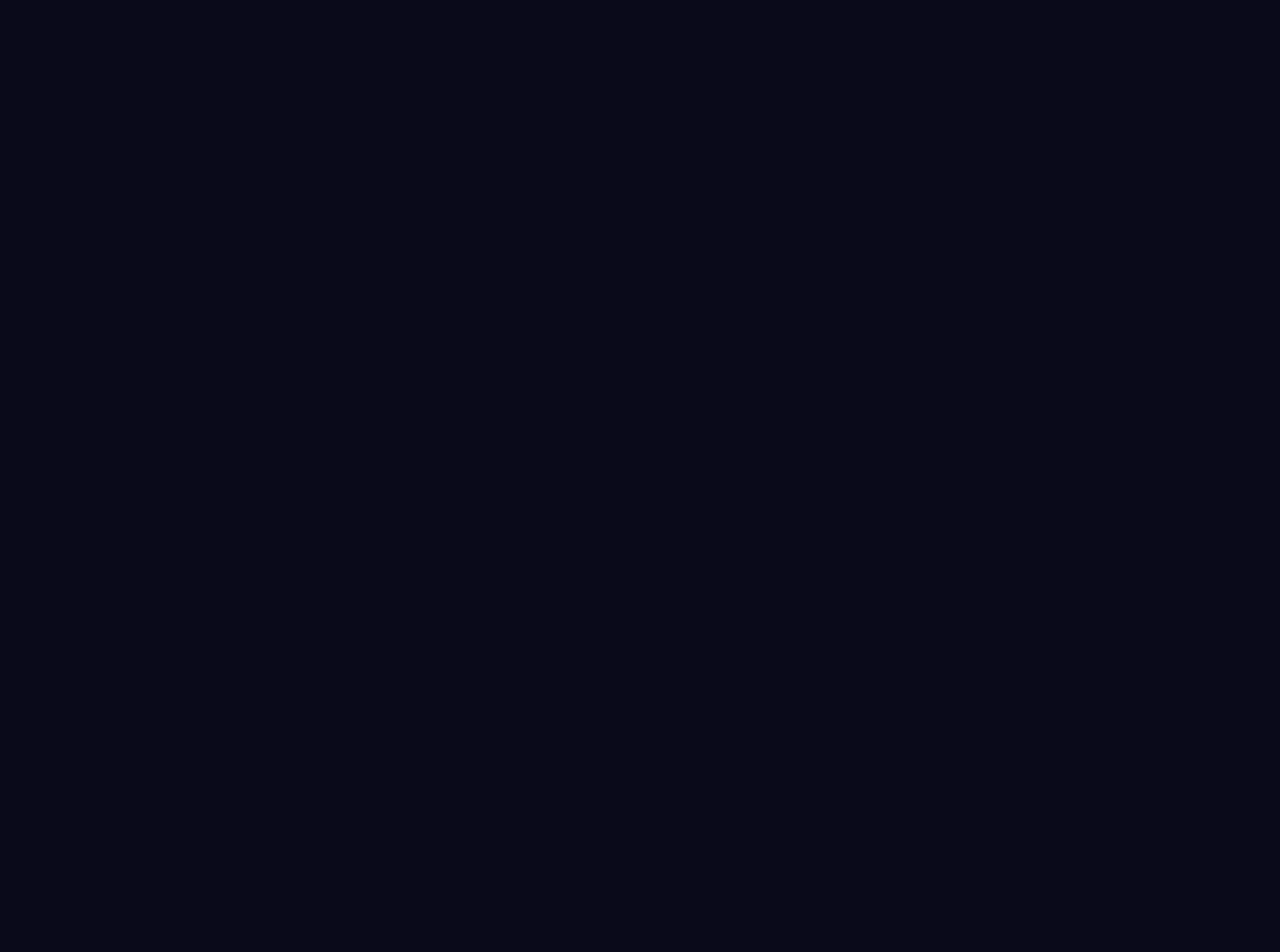
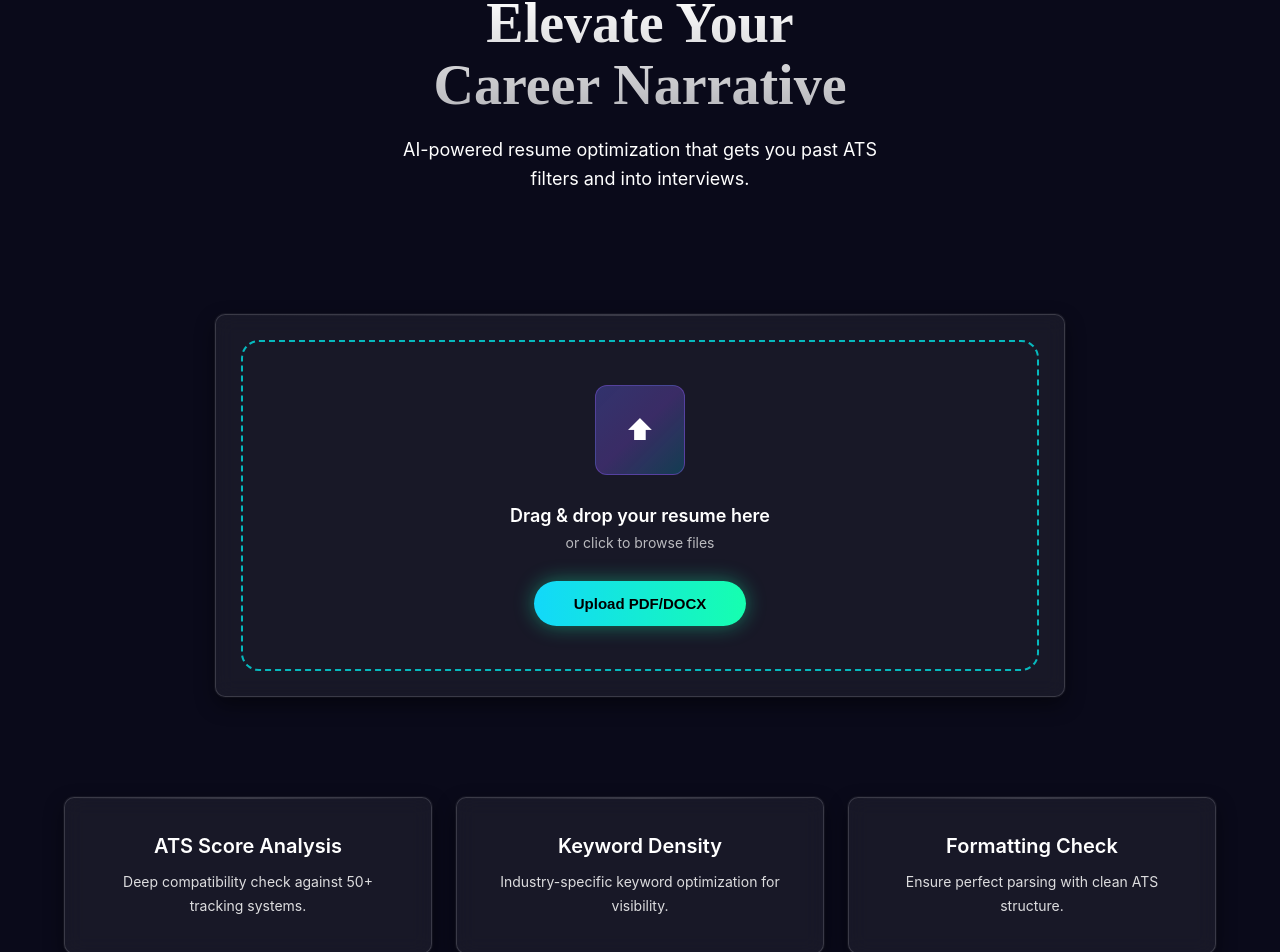
Before and after one commit to POSTI-25/WebProgrammingProject, a Next.js app in the folder frontend/resume-enhancer/: page / in a window 1280 px wide. Shown: the part 227-1179 px from the top of the page. Before the commit the page ends 800 px from the top, so only its background shows below. Built offline with nearby package versions, Linux system fonts and the light colour scheme.

Commit message:
file uplaod page

```diff
--- a/frontend/resume-enhancer/package.json
+++ b/frontend/resume-enhancer/package.json
@@ -17,8 +17,8 @@
     "@types/node": "^20",
     "@types/react": "^19",
     "@types/react-dom": "^19",
-    "eslint": "^9",
-    "eslint-config-next": "16.1.6",
+    "eslint": "^4.1.1",
+    "eslint-config-next": "^0.2.4",
     "typescript": "^5"
   }
 }
--- a/frontend/resume-enhancer/src/app/file-upload/file-upload.jsx
+++ b/frontend/resume-enhancer/src/app/file-upload/file-upload.jsx
@@ -1,14 +1,120 @@
-import Header from '../../components/header.jsx';
-import '../../styles/file-upload.css';
+"use client";
 
-function FileUpload() {
-    return (
-        <div className="file-upload-bg">
-          <div>
-          <Header/>
+import React, { useRef, useState } from "react";
+import Header from "../../components/header.jsx";
+import "../../styles/file-upload.css";
+
+export default function FileUpload() {
+  const fileInputRef = useRef(null);
+  const [fileName, setFileName] = useState("");
+
+  // Open file picker
+  const handleUploadClick = () => {
+    fileInputRef.current.click();
+  };
+
+  // Handle file selection
+  const handleFileChange = (event) => {
+    const file = event.target.files[0];
+
+    if (file) {
+      setFileName(file.name);
+      console.log("Uploaded file:", file);
+    }
+  };
+
+  // Drag Drop handlers
+  const handleDrop = (event) => {
+    event.preventDefault();
+
+    const file = event.dataTransfer.files[0];
+
+    if (file) {
+      setFileName(file.name);
+      console.log("Dropped file:", file);
+    }
+  };
+
+  const handleDragOver = (event) => {
+    event.preventDefault();
+  };
+
+  return (
+    <div className="file-upload-bg">
+      <Header />
+
+      {/* HERO SECTION */}
+      <div className="upload-hero">
+        <h1 className="upload-title">
+          Elevate Your <br /> Career Narrative
+        </h1>
+
+        <p className="upload-subtitle">
+          AI-powered resume optimization that gets you past ATS <br />
+          filters and into interviews.
+        </p>
+      </div>
+
+      {/* UPLOAD CARD */}
+      <div className="upload-card">
+        <div
+          className="upload-dropzone"
+          onClick={handleUploadClick}
+          onDrop={handleDrop}
+          onDragOver={handleDragOver}
+        >
+          <div className="upload-icon">
+            ⬆
           </div>
+
+          <p className="upload-text">Drag & drop your resume here</p>
+          <p className="upload-hint">or click to browse files</p>
+
+          <button
+            className="upload-btn"
+            onClick={(e) => {
+              e.stopPropagation();
+              handleUploadClick();
+            }}
+          >
+            Upload PDF/DOCX
+          </button>
+
+          {/* Hidden Input */}
+          <input
+            type="file"
+            ref={fileInputRef}
+            hidden
+            accept=".pdf,.doc,.docx"
+            onChange={handleFileChange}
+          />
+
+          {/* Show Selected File */}
+          {fileName && (
+            <p className="file-selected">
+              ✅ Selected: <span>{fileName}</span>
+            </p>
+          )}
+        </div>
+      </div>
+
+      {/* FACTORS SECTION */}
+      <div className="upload-factors">
+        <div className="factor-box">
+          <h3>ATS Score Analysis</h3>
+          <p>Deep compatibility check against 50+ tracking systems.</p>
+        </div>
+
+        <div className="factor-box">
+          <h3>Keyword Density</h3>
+          <p>Industry-specific keyword optimization for visibility.</p>
+        </div>
+
+        <div className="factor-box">
+          <h3>Formatting Check</h3>
+          <p>Ensure perfect parsing with clean ATS structure.</p>
+        </div>
+      </div>
     </div>
-    );
+  );
 }
-
-export default FileUpload;
--- a/frontend/resume-enhancer/src/styles/file-upload.css
+++ b/frontend/resume-enhancer/src/styles/file-upload.css
@@ -1,4 +1,313 @@
+/* ========================================
+   GLOBAL BACKGROUND
+======================================== */
+
 .file-upload-bg {
+  min-height: 100vh;
   background-color: #0a0a1a;
-  height: 100vh;
+  color: #ffffff;
+  font-family: "Inter", sans-serif;
+  position: relative;
+  overflow-x: hidden;
 }
+
+/* ========================================
+   HERO SECTION
+======================================== */
+
+.upload-hero {
+  max-width: 800px;
+  margin: 0 auto;
+  padding: 80px 24px 60px;
+  text-align: center;
+}
+
+.upload-title {
+  font-family: "Playfair Display", serif;
+  font-size: 56px;
+  font-weight: 600;
+  line-height: 1.1;
+  margin-bottom: 20px;
+
+  background: linear-gradient(
+    180deg,
+    #ffffff 0%,
+    rgba(255, 255, 255, 0.7) 100%
+  );
+  -webkit-background-clip: text;
+  -webkit-text-fill-color: transparent;
+  background-clip: text;
+}
+
+.upload-subtitle {
+  font-size: 18px;
+  color: #ffffff;
+  max-width: 560px;
+  margin: 0 auto;
+  line-height: 1.6;
+}
+
+/* ========================================
+   UPLOAD CARD (Glass style like feat-card)
+======================================== */
+
+.upload-card {
+  display: flex;
+  justify-content: center;
+  align-items: center;
+  padding: 0 24px;
+  margin-top: 60px;
+}
+
+.upload-dropzone {
+  width: 100%;
+  max-width: 850px;
+  padding: 70px 48px;
+
+  background: rgba(255, 255, 255, 0.06);
+  backdrop-filter: blur(10px);
+  -webkit-backdrop-filter: blur(10px);
+
+  border: 1px solid rgba(255, 255, 255, 0.15);
+  border-radius: 10px;
+
+  box-shadow:
+    0 8px 20px rgba(0, 0, 0, 0.45),
+    0 0 0 1px rgba(255, 255, 255, 0.05);
+
+  display: flex;
+  flex-direction: column;
+  align-items: center;
+  justify-content: center;
+
+  position: relative;
+  overflow: hidden;
+  cursor: pointer;
+  transition: all 0.3s ease;
+}
+
+.upload-dropzone::before {
+  content: "";
+  position: absolute;
+  top: 0;
+  left: 0;
+  right: 0;
+  height: 1px;
+
+  background: linear-gradient(
+    90deg,
+    transparent,
+    rgba(255, 255, 255, 0.15),
+    transparent
+  );
+}
+
+.upload-dropzone::after {
+  content: "";
+  position: absolute;
+  inset: 25px;
+
+  border: 2px dashed rgba(0, 255, 255, 0.7);
+  border-radius: 18px;
+
+  pointer-events: none;
+}
+
+
+.upload-dropzone:hover {
+  border-color: rgba(0, 255, 255, 0.6);
+  box-shadow:
+    0 0 25px rgba(0, 255, 255, 0.25),
+    0 0 60px rgba(0, 255, 255, 0.15);
+}
+
+/* ========================================
+   UPLOAD CONTENT
+======================================== */
+
+.upload-icon {
+  width: 90px;
+  height: 90px;
+
+  background: linear-gradient(
+    135deg,
+    rgba(99, 102, 241, 0.35),
+    rgba(139, 92, 246, 0.3),
+    rgba(0, 212, 255, 0.2)
+  );
+
+  border: 1px solid rgba(139, 92, 246, 0.4);
+  border-radius: 12px;
+
+  display: flex;
+  align-items: center;
+  justify-content: center;
+
+  font-size: 28px;
+  color: var(--re-accent-cyan);
+  margin-bottom: 30px;
+}
+
+.upload-text {
+  font-size: 18px;
+  font-weight: 600;
+  margin-bottom: 8px;
+}
+
+.upload-hint {
+  font-size: 14px;
+  color: #ffffff;
+  opacity: 0.7;
+}
+
+/* ========================================
+   BUTTON (Match features gradient badge)
+======================================== */
+
+.upload-btn {
+  margin-top: 30px;
+  padding: 14px 40px;
+
+  border-radius: 100px;
+  border: none;
+
+  background: linear-gradient(90deg, #12d8fa 0%, #16ffaf 100%);
+  box-shadow: 0 0 20px rgba(22, 255, 175, 0.4);
+
+  color: #000;
+  font-weight: 700;
+  font-size: 15px;
+
+  cursor: pointer;
+  transition: all 0.3s ease;
+}
+
+.upload-btn:hover {
+  transform: scale(1.05);
+  box-shadow: 0 0 25px rgba(22, 255, 175, 0.7);
+}
+
+/* ========================================
+   FILE NAME DISPLAY
+======================================== */
+
+.file-selected {
+  margin-top: 20px;
+  font-size: 14px;
+  color: #16ffaf;
+  font-weight: 500;
+}
+
+/* ========================================
+   FACTOR CARDS (same as feat-card)
+======================================== */
+
+.upload-factors {
+  max-width: 1200px;
+  margin: 100px auto 140px; /* increased bottom space */
+  padding: 0 24px;
+
+  display: grid;
+  grid-template-columns: repeat(3, 1fr);
+  gap: 24px;
+
+  text-align: center; /* center content */
+}
+
+
+.factor-box {
+  background: rgba(255, 255, 255, 0.06);
+  backdrop-filter: blur(10px);
+  -webkit-backdrop-filter: blur(10px);
+  text-align: center;
+
+  border: 1px solid rgba(255, 255, 255, 0.15);
+  border-radius: 10px;
+
+  padding: 36px;
+
+  box-shadow:
+    0 8px 20px rgba(0, 0, 0, 0.45),
+    0 0 0 1px rgba(255, 255, 255, 0.05);
+
+  transition: all 0.3s ease;
+  position: relative;
+  overflow: hidden;
+}
+
+.factor-box::before {
+  content: "";
+  position: absolute;
+  top: 0;
+  left: 0;
+  right: 0;
+  height: 1px;
+
+  background: linear-gradient(
+    90deg,
+    transparent,
+    rgba(255, 255, 255, 0.15),
+    transparent
+  );
+}
+
+.factor-box:hover {
+  transform: translateY(-6px);
+  border-color: rgba(159, 214, 57, 0.25);
+  box-shadow:
+    0 4px 12px rgba(255, 255, 255, 0.15),
+    0 0 20px rgba(255, 255, 255, 0.25);
+}
+
+.factor-box h3 {
+  font-size: 20px;
+  font-weight: 600;
+  margin-bottom: 12px;
+}
+
+.factor-box p {
+  font-size: 14px;
+  line-height: 1.7;
+  opacity: 0.85;
+}
+/* ========================================
+   RESPONSIVE
+======================================== */
+
+@media (max-width: 1024px) {
+  .upload-factors {
+    grid-template-columns: repeat(2, 1fr);
+  }
+}
+
+@media (max-width: 768px) {
+  .upload-title {
+    font-size: 36px;
+  }
+
+  .upload-factors {
+    grid-template-columns: 1fr;
+  }
+
+.upload-dropzone {
+  width: 100%;
+  max-width: 900px;
+  padding: 80px 48px;
+
+  background: rgba(255, 255, 255, 0.04);
+  backdrop-filter: blur(12px);
+  -webkit-backdrop-filter: blur(12px);
+
+  border-radius: 24px;
+  border: 1px solid rgba(0, 255, 255, 0.25);
+
+  display: flex;
+  flex-direction: column;
+  align-items: center;
+  justify-content: center;
+
+  position: relative;
+  transition: all 0.3s ease;
+}
+
+}
```
Also changed, not shown: frontend/resume-enhancer/src/app/file-upload/page.tsx (line endings or trailing spaces), 1 other file (tests, documents, lock files or other folders).
